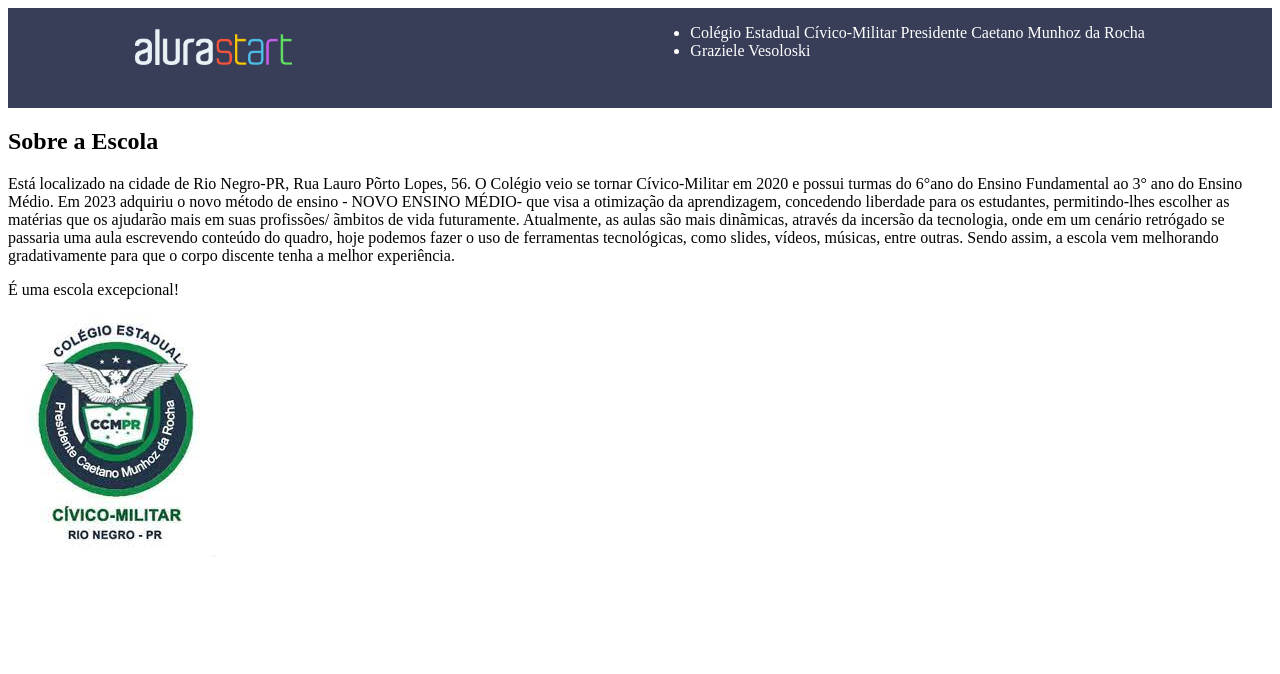
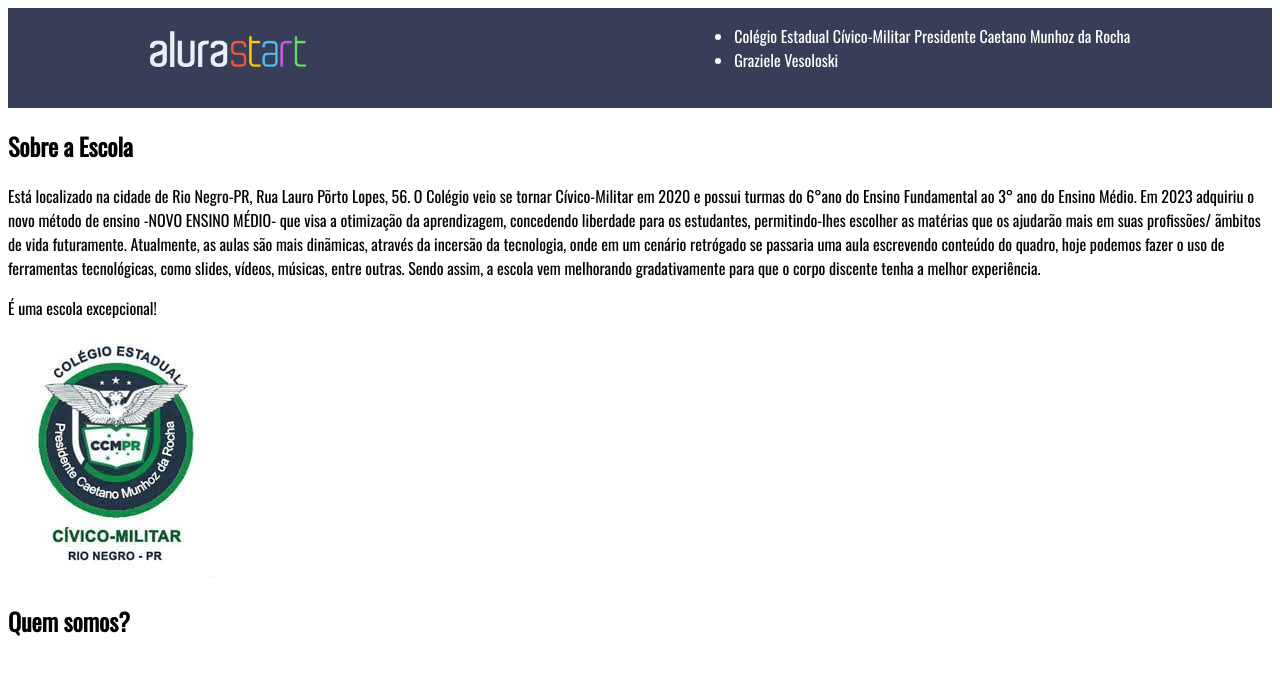
Before and after one commit to 0grazi00/Cria-odoSite, a plain HTML site: page index.html in a window 1280 px wide. Drawn offline with nearby package versions, Linux system fonts and the light colour scheme.

Commit message:
Quem somos?

```diff
--- a/index.html
+++ b/index.html
@@ -6,8 +6,10 @@
     <meta name="viewport" content="width=device-width, initial-scale=1.0">
     <title>site da Graziii<3</title>
     <link rel="stylesheet" href="style.css">
+    <link rel="preconnect" href="https://fonts.googleapis.com">
+<link rel="preconnect" href="https://fonts.gstatic.com" crossorigin>
+<link href="https://fonts.googleapis.com/css2?family=Oswald&display=swap" rel="stylesheet">
 </head>
-
 <body>
     <header class="partecima">
         <h1><img src="alurastart logo 1.png" class="logo-cabecalho"alt="alurastart"> </h1>
@@ -19,11 +21,13 @@
     <section class="escola">
         <h2 class="escola-título">Sobre a Escola</h2>
         <p class="escola texto um"> Está localizado na cidade de Rio Negro-PR, Rua Lauro
-Põrto Lopes, 56. O Colégio veio se tornar Cívico-Militar em 2020 e possui turmas do 6°ano do Ensino Fundamental ao 3° ano do Ensino Médio. Em 2023 adquiriu o novo método de ensino - NOVO ENSINO MÉDIO- que visa a otimização da aprendizagem, concedendo liberdade para os estudantes, permitindo-lhes escolher as matérias que os ajudarão mais em suas profissões/ ãmbitos de vida futuramente. Atualmente, as aulas são mais dinãmicas, através da incersão da tecnologia, onde em um cenário retrógado se passaria uma aula escrevendo conteúdo do quadro, hoje podemos fazer o uso de ferramentas tecnológicas, como slides, vídeos, músicas, entre outras. Sendo assim, a escola vem melhorando gradativamente para que o corpo discente tenha a melhor experiência.</p>
+Põrto Lopes, 56. O Colégio veio se tornar Cívico-Militar em 2020 e possui turmas do 6°ano do Ensino Fundamental ao 3° ano do Ensino Médio. Em 2023 adquiriu o novo método de ensino -NOVO ENSINO MÉDIO- que visa a otimização da aprendizagem, concedendo liberdade para os estudantes, permitindo-lhes escolher as matérias que os ajudarão mais em suas profissões/ ãmbitos de vida futuramente. Atualmente, as aulas são mais dinãmicas, através da incersão da tecnologia, onde em um cenário retrógado se passaria uma aula escrevendo conteúdo do quadro, hoje podemos fazer o uso de ferramentas tecnológicas, como slides, vídeos, músicas, entre outras. Sendo assim, a escola vem melhorando gradativamente para que o corpo discente tenha a melhor experiência.</p>
         <p class="escola texto dois">É uma escola excepcional!</p>
         <img class="escola imagem" src="download.jpeg" alt="logo escola">
+        <section class="EStudante">
+            <h2 class="Estudante-título">Quem somos?</h2>
+        </section>
 
-    </section>
 </dy>
 
 </html>
--- a/style.css
+++ b/style.css
@@ -5,7 +5,7 @@
     justify-content:space-around;
     height: 100px;
 }
-
+body{font-family: 'Oswald', sans-serif;}
 .logo-cabecalho{
 width: 60% ;
 
```
